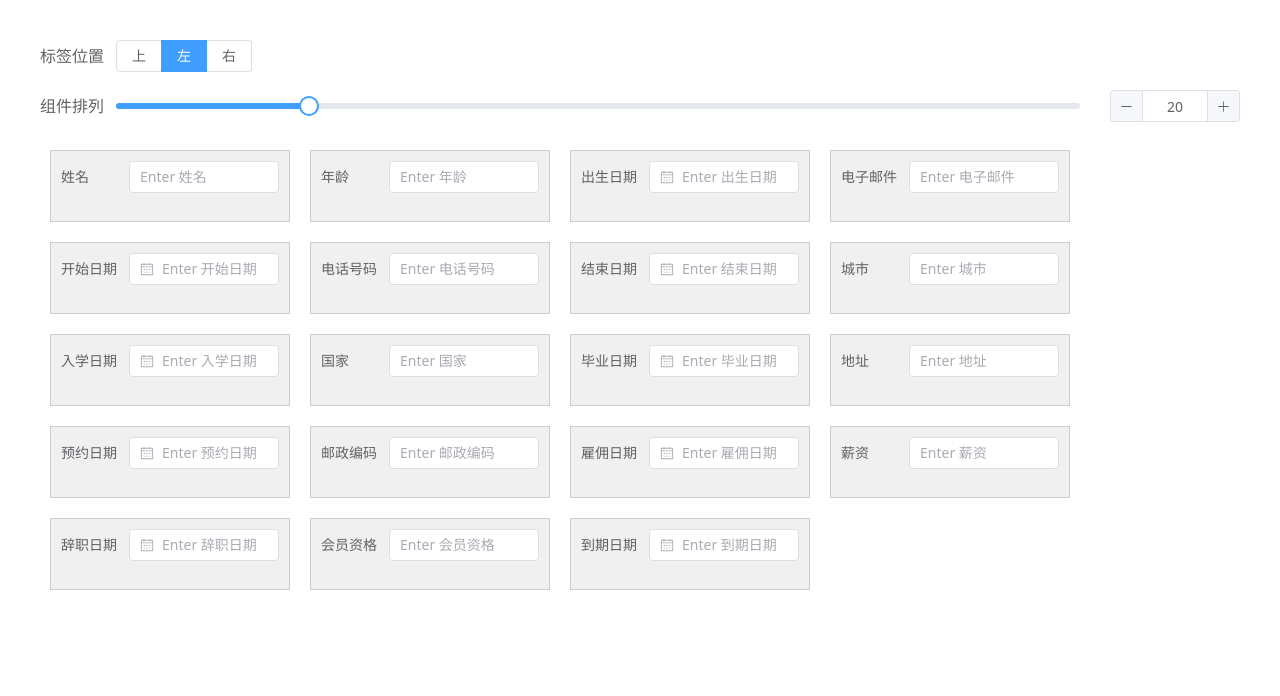
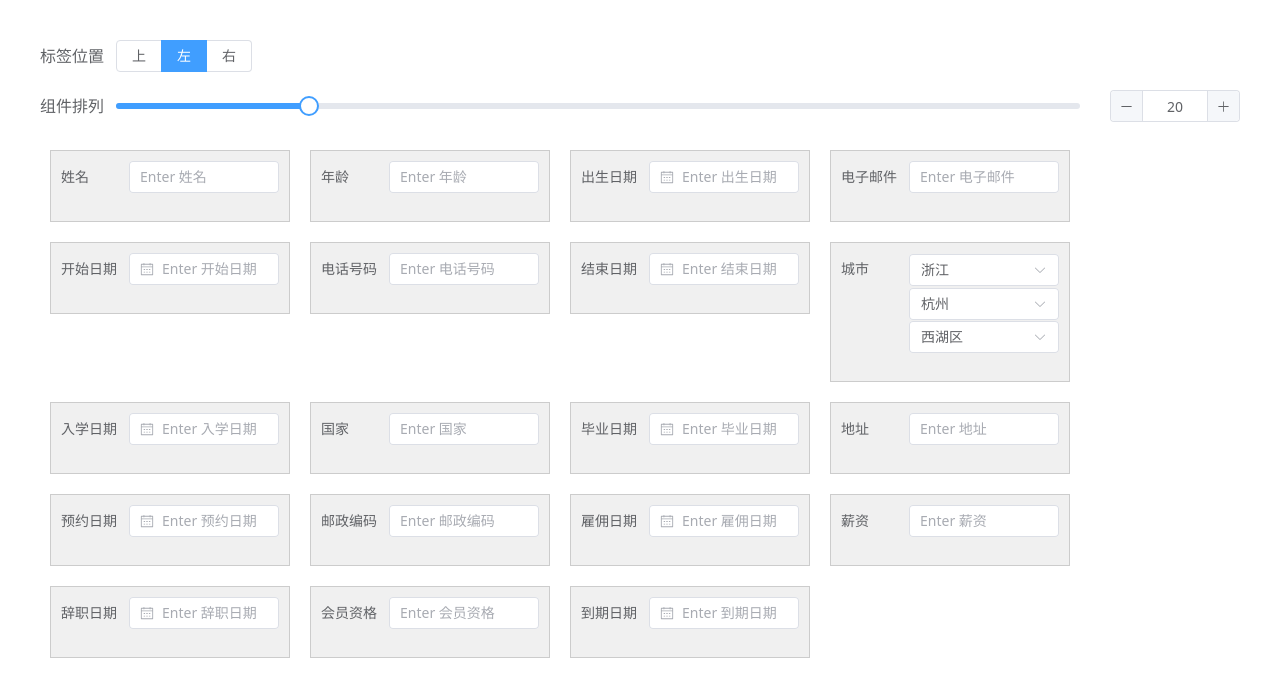
Before and after one commit to tutusiji/vue3-ts-web, a Vue app: page /drag in a window 1280 px wide. Shown: the top 696 px of the page. Built offline with nearby package versions, Linux system fonts and the light colour scheme.

Commit message:
更新拖拽排序组件

```diff
--- a/src/router/index.ts
+++ b/src/router/index.ts
@@ -13,6 +13,11 @@ const router = createRouter({
       path: '/drag',
       name: 'drag',
       component: () => import('../views/DragPage.vue')
+    },
+    {
+      path: '/select',
+      name: 'CascaderSelect',
+      component: () => import('../views/CascaderSelect.vue')
     }
   ]
 })
--- a/src/views/DragPage.vue
+++ b/src/views/DragPage.vue
@@ -35,8 +35,13 @@
           <el-form-item :label="field.label">
             <component
               :is="field.component"
+              :init-values="field.initValues"
+              :style="{
+                width: field.width
+              }"
               v-model="form[field.model]"
               :placeholder="'Enter ' + field.label"
+              :options="field.options"
             ></component>
           </el-form-item>
         </li>
@@ -49,13 +54,16 @@
 import { defineComponent, ref } from 'vue'
 import { ElInput, ElSelect, ElDatePicker } from 'element-plus'
 import { throttle, debounce } from 'lodash'
+import CascaderSelect from './DynamicForm/FormComponents/CascaderSelect.vue'
+import { cascaderOptions } from './mock-data'
 
 export default defineComponent({
   name: 'DraggableForm',
   components: {
     ElInput,
     ElSelect,
-    ElDatePicker
+    ElDatePicker,
+    CascaderSelect
   },
   setup() {
     const form = ref({
@@ -71,7 +79,15 @@ export default defineComponent({
       { id: 5, label: '开始日期', model: 'startDate', component: 'ElDatePicker' },
       { id: 6, label: '电话号码', model: 'phoneNumber', component: 'ElInput' },
       { id: 7, label: '结束日期', model: 'endDate', component: 'ElDatePicker' },
-      { id: 8, label: '城市', model: 'city', component: 'ElInput' },
+      {
+        id: 8,
+        label: '城市',
+        model: 'city',
+        component: 'CascaderSelect',
+        width: '100%',
+        initValues: ['zhejiang', 'hangzhou', 'xihu'],
+        options: cascaderOptions
+      },
       { id: 9, label: '入学日期', model: 'enrollmentDate', component: 'ElDatePicker' },
       { id: 10, label: '国家', model: 'country', component: 'ElInput' },
       { id: 11, label: '毕业日期', model: 'graduationDate', component: 'ElDatePicker' },
@@ -141,9 +157,9 @@ export default defineComponent({
     // 只在拖拽结束时清理状态
     const clearStates = () => {
       // setTimeout(() => {
-        throttledDragOver.cancel()
-        dropIndex.value = null
-        draggingIndex.value = null
+      throttledDragOver.cancel()
+      dropIndex.value = null
+      draggingIndex.value = null
       // },3000)
     }
 
@@ -172,7 +188,8 @@ export default defineComponent({
       labelPosition,
       handleLabelPositionChange,
       handleColumnsChange,
-      column
+      column,
+      cascaderOptions
     }
   }
 })
@@ -244,12 +261,12 @@ export default defineComponent({
 }
 
 .list-move {
-  z-index: 1000;
-  transition: transform 1.5s ease;
+  transition: transform 0.8s ease;
 }
 
 .list-enter-active,
 .list-leave-active {
+  z-index: 1000;
   transition: all 0.5s ease;
 }
 
--- a/src/views/DynamicForm/Index.vue
+++ b/src/views/DynamicForm/Index.vue
@@ -495,12 +495,12 @@ const comMap: any = {
 console.log('import.meta',import.meta);
 // 动态加载表单组件库
 const componentFiles: Record<string, () => Promise<any>> = import.meta.glob(
-  './formComponents/*.vue'
+  './FormComponents/*.vue'
 )
 const components = () => {
   const obj: any = {}
   configStore.formConfig.forEach((item: any) => {
-    obj[item.comName] = defineAsyncComponent(componentFiles[`./formComponents/${item.comName}.vue`])
+    obj[item.comName] = defineAsyncComponent(componentFiles[`./FormComponents/${item.comName}.vue`])
     outputForm[item.key] = objMap[item.dataType] // 数据初始化
   })
   return obj
@@ -509,13 +509,13 @@ const myComponents = components()
 
 // 动态加载编辑器组件库
 const componentEditFiles: Record<string, () => Promise<any>> = import.meta.glob(
-  './editComponents/*.vue'
+  './EditComponents/*.vue'
 )
 const componentsEdit = () => {
   const obj: any = {}
   configStore.editConfig.forEach((item: any) => {
     obj[item.comName] = defineAsyncComponent(
-      componentEditFiles[`./editComponents/${item.comName}.vue`]
+      componentEditFiles[`./EditComponents/${item.comName}.vue`]
     )
     // outputForm[item.key] = objMap[item.dataType] // 数据初始化
   })
--- /dev/null
+++ b/src/views/DynamicForm/formComponents/CascaderSelect.vue
@@ -0,0 +1,85 @@
+<template>
+  <div>
+    <!-- 为存在子级的选择显示下拉框 -->
+    <el-select
+      v-for="(levelOptions, index) in computedLevels"
+      :key="index"
+      v-model="selectedValues[index]"
+      placeholder="请选择"
+      @change="() => handleSelectChange(index)"
+    >
+      <el-option
+        v-for="option in levelOptions"
+        :key="option.value"
+        :label="option.label"
+        :value="option.value"
+      />
+    </el-select>
+  </div>
+</template>
+
+<script lang="ts">
+import { defineComponent, ref, computed, onMounted, watch } from 'vue'
+import type { CascaderOption } from '@/views/types'
+
+export default defineComponent({
+  name: 'CascaderSelect',
+  props: {
+    options: {
+      type: Array as () => CascaderOption[],
+      required: true
+    },
+    initValues: {
+      type: Array as () => string[], // 初始选中值数组
+      default: () => []
+    }
+  },
+  setup(props) {
+    const selectedValues = ref<string[]>(props.initValues) // 使用初始值
+
+    const computedLevels = computed(() => {
+      let levels = []
+      let currentOptions = props.options
+
+      // 根据selectedValues来确定每个级别的选项
+      for (let i = 0; i < selectedValues.value.length; i++) {
+        levels.push(currentOptions)
+        const selectedOption = currentOptions.find(
+          (option) => option.value === selectedValues.value[i]
+        )
+        if (!selectedOption || !selectedOption.children || selectedOption.children.length === 0) {
+          // break;
+          return levels // 返回当前已经确认的级别列表
+        }
+        currentOptions = selectedOption.children
+      }
+
+      // 如果最后一个选中的选项仍有子选项，添加这个级别
+      if (currentOptions.length > 0 && levels.length === selectedValues.value.length) {
+        levels.push(currentOptions)
+      }
+
+      return levels
+    })
+
+    const handleSelectChange = (index: number) => {
+      selectedValues.value = selectedValues.value.slice(0, index + 1)
+    }
+
+    // 监听初始值变化并更新选中值
+    watch(
+      () => props.initValues,
+      (newVal) => {
+        selectedValues.value = [...newVal]
+      },
+      { immediate: true }
+    )
+
+    return {
+      selectedValues,
+      computedLevels,
+      handleSelectChange
+    }
+  }
+})
+</script>
--- /dev/null
+++ b/src/views/mock-data.ts
@@ -0,0 +1,56 @@
+import type { CascaderOption } from './types'
+
+export const cascaderOptions: CascaderOption[] = [
+  {
+    label: '浙江',
+    value: 'zhejiang',
+    children: [
+      {
+        label: '杭州',
+        value: 'hangzhou',
+        children: [
+          { label: '西湖区', value: 'xihu' },
+          {
+            label: '余杭区',
+            value: 'yuhang',
+            children: [
+              { label: '富阳小区', value: 'fuyang' },
+              { label: '钱江小区', value: 'qianjiang' },
+              { label: '江北小区', value: 'jiangbei' }
+            ]
+          }
+        ]
+      },
+      {
+        label: '温州',
+        value: 'wenzhou',
+        children: [
+          { label: '鹿城区', value: 'lucheng' },
+          { label: '瓯海区', value: 'ouhai' }
+        ]
+      }
+    ]
+  },
+  {
+    label: '江苏',
+    value: 'jiangsu',
+    children: [
+      {
+        label: '南京',
+        value: 'nanjing',
+        children: [
+          { label: '玄武区', value: 'xuanwu' },
+          { label: '秦淮区', value: 'qinhuai' }
+        ]
+      },
+      {
+        label: '苏州',
+        value: 'suzhou',
+        children: [
+          { label: '姑苏区', value: 'gusu' },
+          { label: '吴中区', value: 'wuzhong' }
+        ]
+      }
+    ]
+  }
+]
--- /dev/null
+++ b/src/views/types.ts
@@ -0,0 +1,5 @@
+export type CascaderOption = {
+  label: string
+  value: any
+  children?: CascaderOption[]
+}
```
